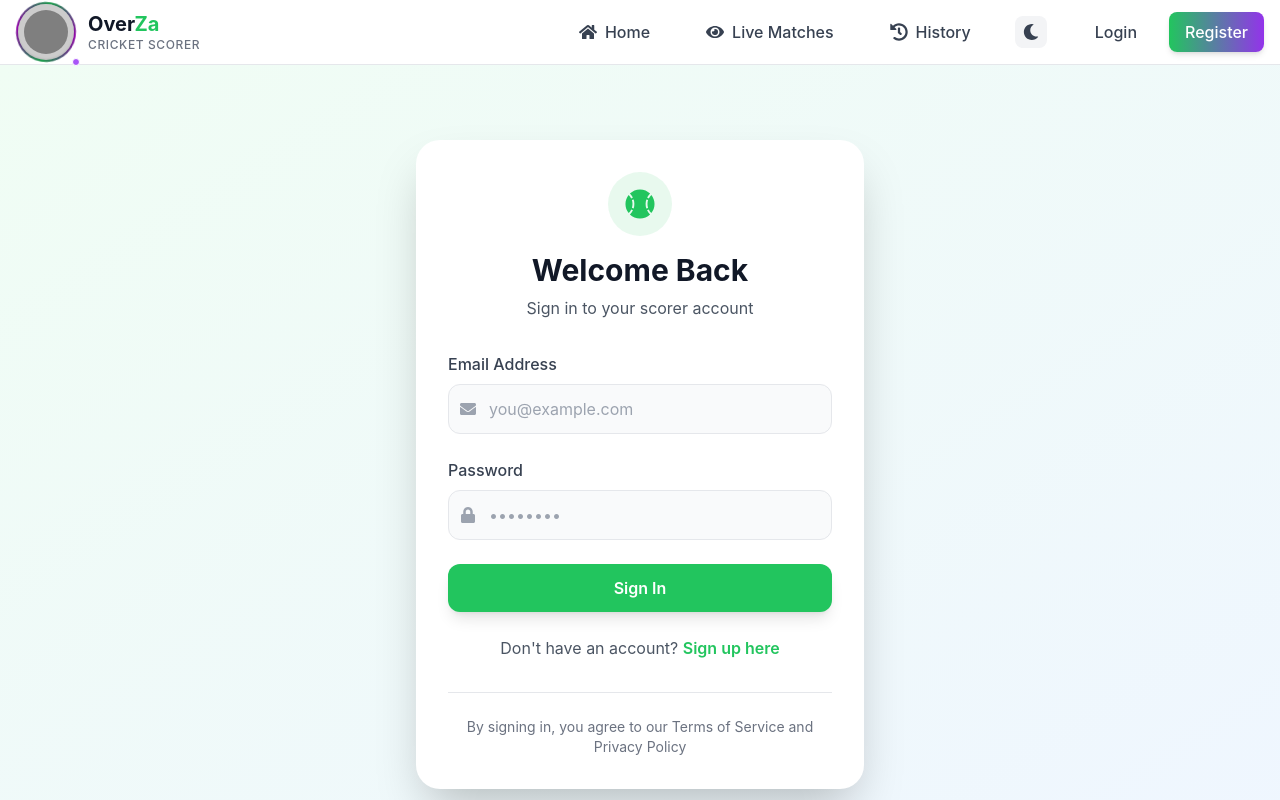
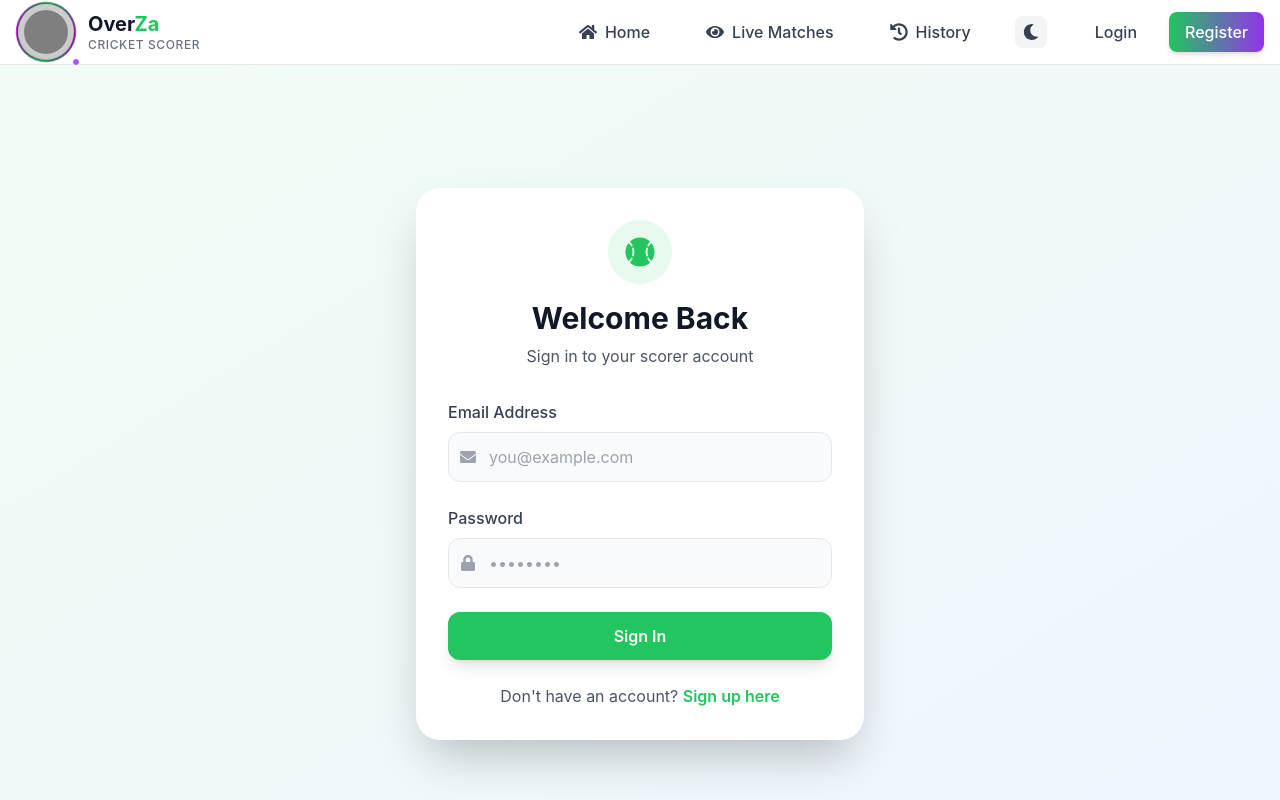
Before and after one commit to Ravi-Chaudhary44/overza, a React (Create React App) app: page /login in a window 1280 px wide. Shown: the top 800 px of the page. Built offline with nearby package versions, Linux system fonts and the light colour scheme; no server answers; grey boxes are pictures that could not be loaded.

Commit message:
Update Login.jsx

```diff
--- a/src/pages/Login.jsx
+++ b/src/pages/Login.jsx
@@ -201,12 +201,6 @@ const Login = () => {
               </Link>
             </p>
           </div>
-
-          <div className="mt-8 pt-6 border-t border-gray-200 dark:border-gray-700">
-            <p className="text-center text-gray-500 dark:text-gray-400 text-sm">
-              By signing in, you agree to our Terms of Service and Privacy Policy
-            </p>
-          </div>
         </div>
       </motion.div>
     </div>
```
